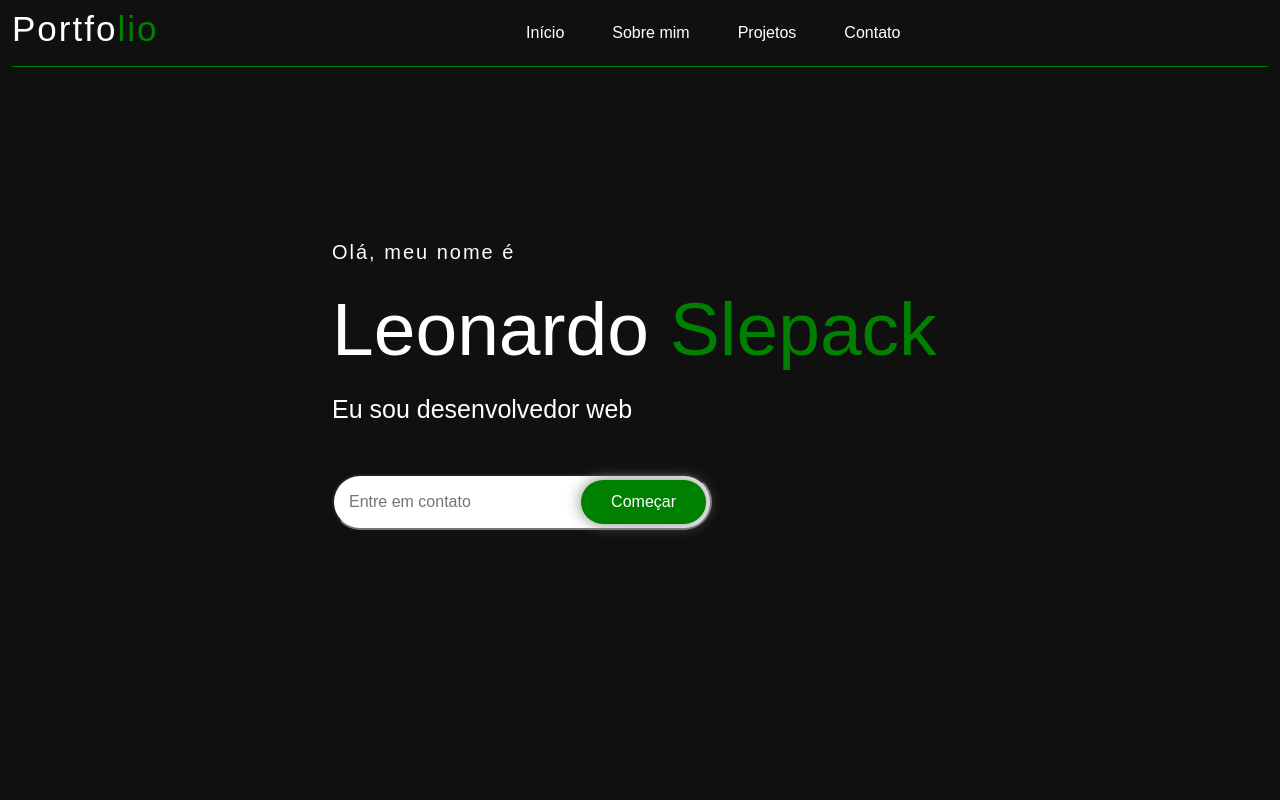
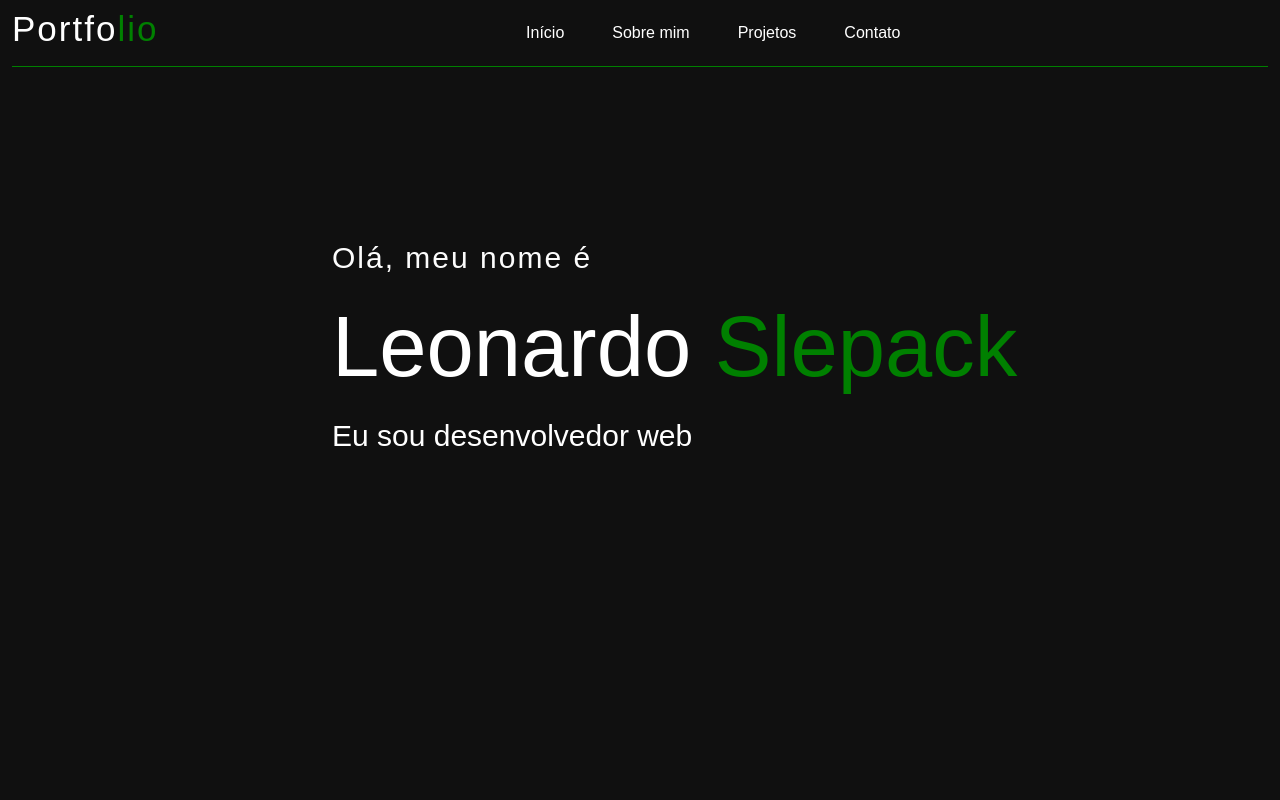
Before and after one commit to LeoSlepack/My_portfolio, a plain HTML site: page index.html in a window 1280 px wide. Shown: the top 800 px of the page. Drawn offline with nearby package versions, Linux system fonts and the light colour scheme.

Commit message:
finished project

```diff
--- a/css/style.css
+++ b/css/style.css
@@ -73,48 +73,21 @@ nav h2 {
 h4 {
     color: #fcfcfc;
     letter-spacing: 2px;
-    font-size: 20px;
+    font-size: 30px;
 }
 
 h1 {
     color: #fff;
     margin: 20px 0px 20px 0px;
-    font-size: 75px;
+    font-size: 85px;
 }
 
 h3 {
     color: #fff;
-    font-size: 25px;
+    font-size: 30px;
     margin-bottom: 50px;
 }
 
-.form-contact form {
-    width: 380px;
-    max-width: 100%;
-    position: relative;
-}
-
-.form-contact form input:first-child {
-    display: inline-block;
-    width: 100%;
-    padding: 14px 130px 14px 15px;
-    border-radius: 30px;
-    outline: none;
-}
-
-.form-contact form input:last-child {
-    position: absolute;
-    display: inline-block;
-    outline: none;
-    padding: 10px 30px;
-    border: none;
-    border-radius: 30px;
-    background-color: green;
-    color: #fff;
-    box-shadow: 0px 0px 15px #858585;
-    right: 6px;
-    top: 6px;
-}
 
 /* BACGROUND SOBRE MIM */
 
--- a/index.html
+++ b/index.html
@@ -49,12 +49,6 @@
             <h4>Olá, meu nome é</h4>
             <h1>Leonardo <span class="green-color">Slepack</span></h1>
             <h3>Eu sou desenvolvedor web</h3>
-            <div class="form-contact">
-                <form action="#">
-                    <input type="email" name="email" id="email" placeholder="Entre em contato">
-                    <input type="submit" name="submit" value="Começar">
-                </form>
-            </div>
         </div>
     </div>
 
@@ -69,7 +63,7 @@
                     <h2>Sobre Mim</h2>
                     <h5>Desenvolvedor <span>front-end</span></h5>
                     <p>Olá, meu nome é Leonardo, tenho 24 anos e sou estudante de Análise e Desenvolvimento de Sistemas, faço sites e landing pages usando html5, css3, javascipt e bootstrap5, na sessão abaixo tem alguns dos meus projetos pessoais, caso você esteja interessado nos meus serviços entre em contato comigo!</p>
-                    <a href="#main"><button class="button-sobre" type="button">Vamos conversar</button></a>
+                    <a href="#footer"><button class="button-sobre" type="button">Vamos conversar</button></a>
                 </div>
             </div>
         </div>
@@ -146,19 +140,19 @@
     <!--FOOTER-->
     <div id="contact-me" class="container-fluid me-contate">
         <p>Entre em contato comigo para um orçamento ou possível oportunidade de trabalho!!</p>
-        <a href="#main">
+        <a href="https://api.whatsapp.com/send?phone=5541995120626" target="_blank">
             <button class="button-send">Enviar Mensagem</button>
         </a>
     </div>
     <div class="container-fluid" id="footer">
         <h6>Leonardo Slepack</h6>
-        <p>Muito obrigado pela visita!</p>
+        <p>Muito obrigado pela visita! <br> Contato </p>
         <div class="redes-sociais">
             <a href="https://www.linkedin.com/in/leonardo-slepack-36a693244/" target="_blank">
                 <i class="bi bi-linkedin"></i>
             </a>
-            <a href="#main">
-                <i class="bi bi-envelope"></i>
+            <a href="https://api.whatsapp.com/send?phone=5541995120626" target="_blank">
+                <i class="bi bi-whatsapp"></i>
             </a>
             <a href="https://github.com/LeoSlepack" target="_blank">
                 <i class="bi bi-github"></i>
```
